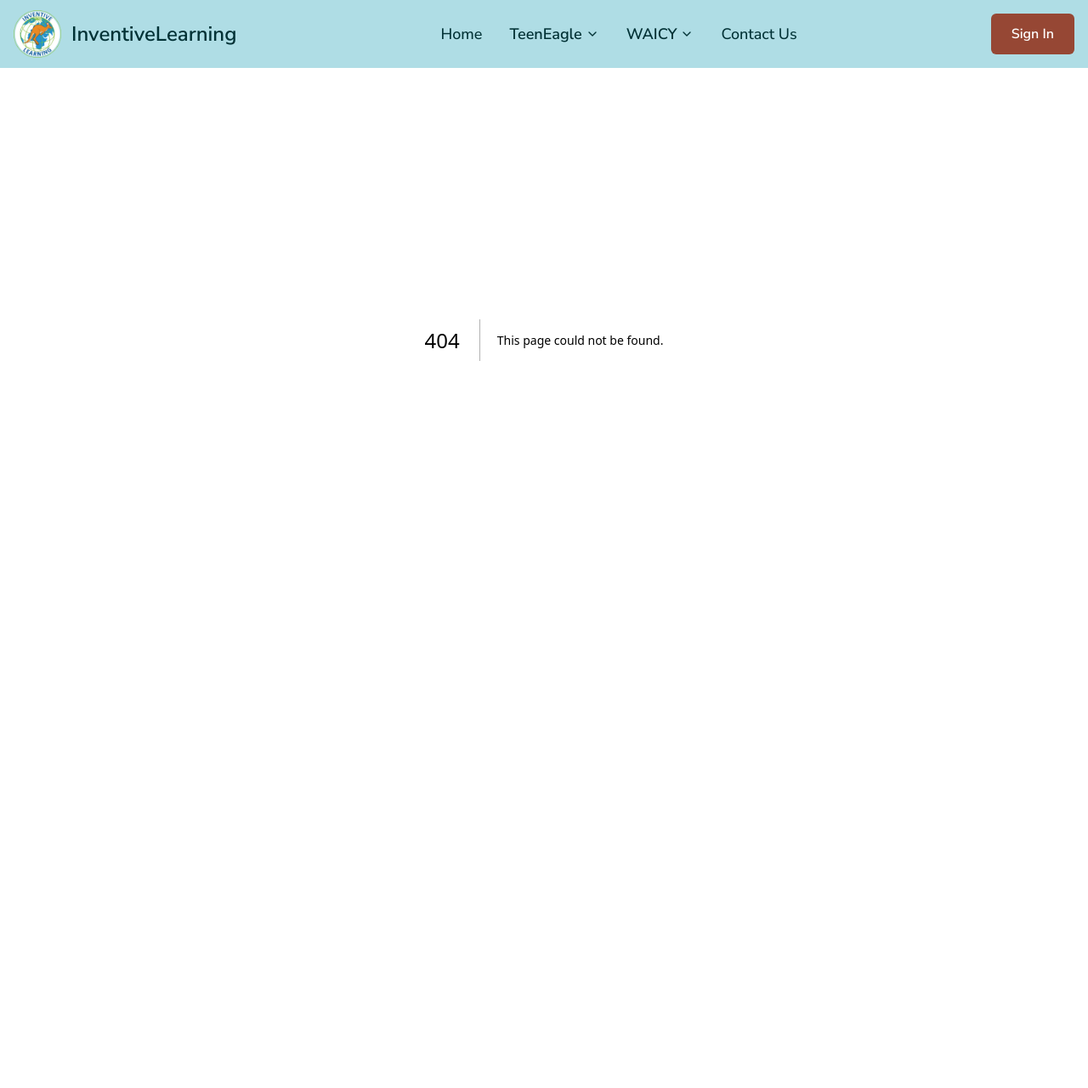
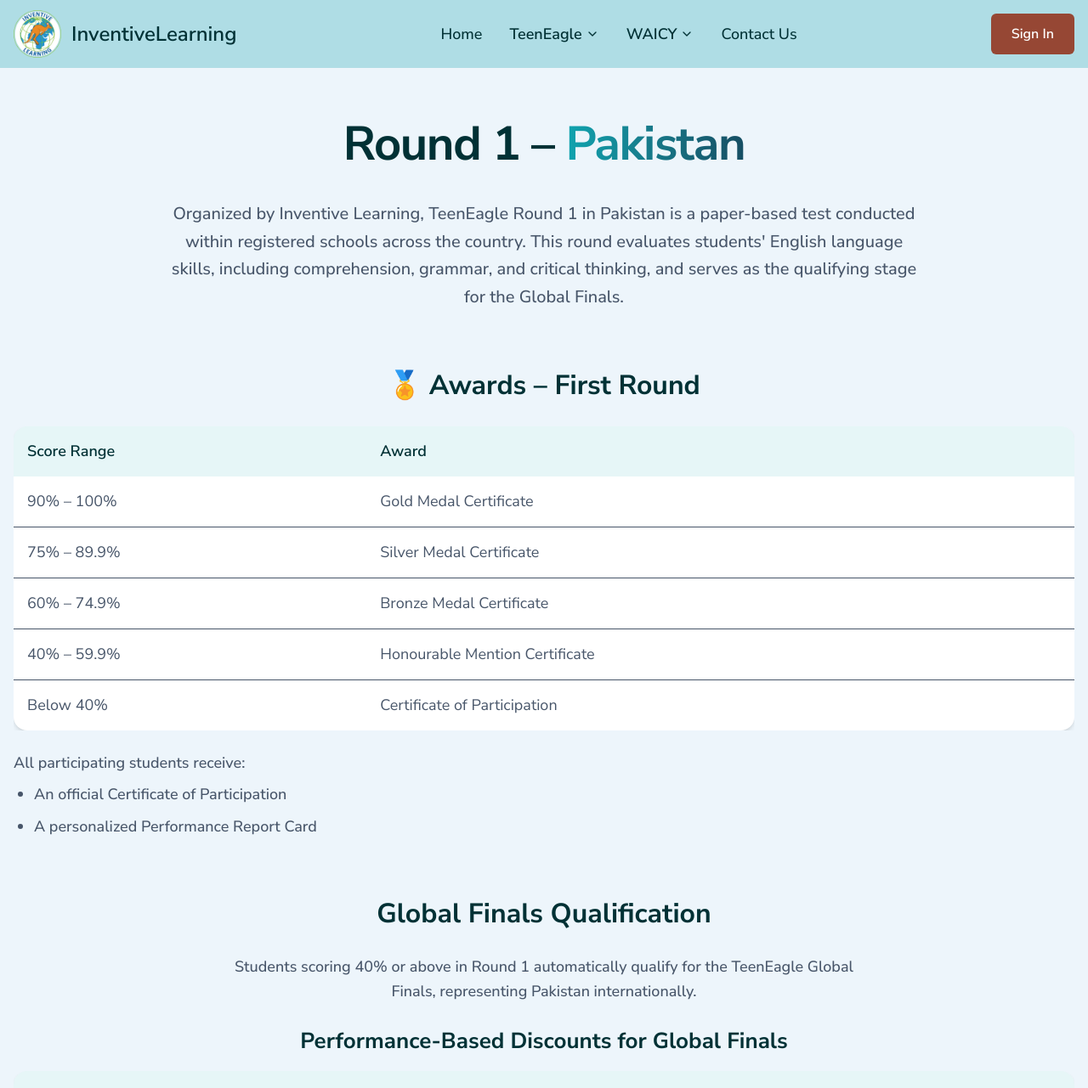
Before and after one commit to kainatkiranrashid2/inventivelearningwebsite, a Next.js app: page /teeneagle/registration in a window 1280 px wide. Before the commit this address had no page. Shown: the top 1281 px of the page at 85% size. Before the commit the page ends 800 px from the top, so only its background shows below. Built offline with nearby package versions, Linux system fonts and the light colour scheme.

Commit message:
`Added new link to Header component`

```diff
--- a/app/components/Header.tsx
+++ b/app/components/Header.tsx
@@ -20,6 +20,7 @@
         { name: "Home", href: "/teeneagle" },
         { name: "Contest Categories", href: "/teeneagle/categories" },
         { name: "Resources & Workshops", href: "/teeneagle/resources" },
+        { name: "Registration", href: "/teeneagle/registration" },
       ],
     },
     {
--- /dev/null
+++ b/app/teeneagle/registration/components/Header.tsx
@@ -0,0 +1,220 @@
+import React from "react";
+
+const Header = () => {
+  return (
+    <section className="relative bg-[#edf5fbf8] py-20 lg:py-32 overflow-hidden">
+      <div className="container mx-auto px-6 relative z-10">
+        {/* Section Heading */}
+        <div className="text-center mb-12 lg:mb-16">
+          <h2 className="text-[40px] sm:text-[48px] md:text-[56px] font-bold text-[#003135] mb-6 tracking-tight">
+            Round 1 –{" "}
+            <span className="bg-gradient-to-r from-[#0FA4AF] to-[#164e63] bg-clip-text text-transparent">
+              Pakistan
+            </span>
+          </h2>
+          <p className="text-[18px] md:text-[20px] text-[#475569] max-w-4xl mx-auto font-medium leading-relaxed">
+            Organized by Inventive Learning, TeenEagle Round 1 in Pakistan is a
+            paper-based test conducted within registered schools across the
+            country. This round evaluates students&apos; English language
+            skills, including comprehension, grammar, and critical thinking, and
+            serves as the qualifying stage for the Global Finals.
+          </p>
+        </div>
+
+        {/* Awards */}
+        <div className="mb-16">
+          <h3 className="text-[28px] md:text-[32px] font-bold text-[#003135] mb-6 text-center">
+            🏅 Awards – First Round
+          </h3>
+          <div className="overflow-x-auto">
+            <table className="w-full text-left border-collapse bg-white rounded-2xl shadow-md overflow-hidden">
+              <thead className="bg-[#0FA4AF]/10">
+                <tr>
+                  <th className="p-4 text-[18px] font-semibold text-[#003135]">
+                    Score Range
+                  </th>
+                  <th className="p-4 text-[18px] font-semibold text-[#003135]">
+                    Award
+                  </th>
+                </tr>
+              </thead>
+              <tbody className="text-[#475569] text-[16px] md:text-[18px]">
+                <tr className="border-b">
+                  <td className="p-4">90% – 100%</td>
+                  <td className="p-4">Gold Medal Certificate</td>
+                </tr>
+                <tr className="border-b">
+                  <td className="p-4">75% – 89.9%</td>
+                  <td className="p-4">Silver Medal Certificate</td>
+                </tr>
+                <tr className="border-b">
+                  <td className="p-4">60% – 74.9%</td>
+                  <td className="p-4">Bronze Medal Certificate</td>
+                </tr>
+                <tr className="border-b">
+                  <td className="p-4">40% – 59.9%</td>
+                  <td className="p-4">Honourable Mention Certificate</td>
+                </tr>
+                <tr>
+                  <td className="p-4">Below 40%</td>
+                  <td className="p-4">Certificate of Participation</td>
+                </tr>
+              </tbody>
+            </table>
+          </div>
+          <div className="mt-6 text-[16px] md:text-[18px] text-[#475569] font-medium leading-relaxed">
+            <p>All participating students receive:</p>
+            <ul className="list-disc pl-6 mt-2 space-y-2">
+              <li>An official Certificate of Participation</li>
+              <li>A personalized Performance Report Card</li>
+            </ul>
+          </div>
+        </div>
+
+        {/* Global Finals Qualification */}
+        <div className="mb-16">
+          <h3 className="text-[28px] md:text-[32px] font-bold text-[#003135] mb-6 text-center">
+            Global Finals Qualification
+          </h3>
+          <p className="text-[16px] md:text-[18px] text-[#475569] leading-relaxed font-medium mb-6 max-w-3xl mx-auto text-center">
+            Students scoring 40% or above in Round 1 automatically qualify for
+            the TeenEagle Global Finals, representing Pakistan internationally.
+          </p>
+
+          <h4 className="text-[22px] md:text-[26px] font-bold text-[#003135] mb-4 text-center">
+            Performance-Based Discounts for Global Finals
+          </h4>
+          <div className="overflow-x-auto">
+            <table className="w-full text-left border-collapse bg-white rounded-2xl shadow-md overflow-hidden">
+              <thead className="bg-[#0FA4AF]/10">
+                <tr>
+                  <th className="p-4 text-[18px] font-semibold text-[#003135]">
+                    Position
+                  </th>
+                  <th className="p-4 text-[18px] font-semibold text-[#003135]">
+                    Discount
+                  </th>
+                </tr>
+              </thead>
+              <tbody className="text-[#475569] text-[16px] md:text-[18px]">
+                <tr className="border-b">
+                  <td className="p-4">1st Place</td>
+                  <td className="p-4">100%</td>
+                </tr>
+                <tr className="border-b">
+                  <td className="p-4">2nd Place</td>
+                  <td className="p-4">50%</td>
+                </tr>
+                <tr className="border-b">
+                  <td className="p-4">3rd Place</td>
+                  <td className="p-4">40%</td>
+                </tr>
+                <tr className="border-b">
+                  <td className="p-4">4th Place</td>
+                  <td className="p-4">30%</td>
+                </tr>
+                <tr className="border-b">
+                  <td className="p-4">5th Place</td>
+                  <td className="p-4">20%</td>
+                </tr>
+                <tr>
+                  <td className="p-4">Gold Medalists</td>
+                  <td className="p-4">Additional 10% discount</td>
+                </tr>
+              </tbody>
+            </table>
+          </div>
+          <p className="text-[15px] md:text-[17px] text-[#64748b] italic mt-4 text-center">
+            Note: These discounts apply only to students who qualify for the
+            Global Finals through Round 1 in Pakistan.
+          </p>
+        </div>
+
+        {/* Academic Discounts */}
+        <div className="mb-16">
+          <h3 className="text-[28px] md:text-[32px] font-bold text-[#003135] mb-6 text-center">
+            Academic Discounts & Long-Term Opportunities
+          </h3>
+          <ul className="list-disc pl-6 text-[16px] md:text-[18px] text-[#475569] leading-relaxed font-medium space-y-3 max-w-3xl mx-auto">
+            <li>
+              📘 10% tuition discount for select UK summer schools and
+              universities
+            </li>
+            <li>
+              🏫 25% scholarship at Brooke House College, UK (for Grades 7–13)
+            </li>
+          </ul>
+          <p className="text-[16px] md:text-[18px] text-[#475569] mt-4 max-w-3xl mx-auto text-center">
+            These incentives align TeenEagle with students’ future academic
+            pathways and open doors for study abroad experiences.
+          </p>
+        </div>
+
+        {/* Countries Participating */}
+        <div>
+          <h3 className="text-[28px] md:text-[32px] font-bold text-[#003135] mb-6 text-center">
+            Countries Participating in TeenEagle
+          </h3>
+          <div className="overflow-x-auto">
+            <table className="w-full text-left border-collapse bg-white rounded-2xl shadow-md overflow-hidden">
+              <thead className="bg-[#0FA4AF]/10">
+                <tr>
+                  <th className="p-4 text-[18px] font-semibold text-[#003135]">
+                    Region
+                  </th>
+                  <th className="p-4 text-[18px] font-semibold text-[#003135]">
+                    Countries
+                  </th>
+                </tr>
+              </thead>
+              <tbody className="text-[#475569] text-[16px] md:text-[18px]">
+                <tr className="border-b">
+                  <td className="p-4">Europe</td>
+                  <td className="p-4">
+                    United Kingdom, Romania, Italy, Turkey, Greece, Poland,
+                    Albania
+                  </td>
+                </tr>
+                <tr className="border-b">
+                  <td className="p-4">Asia</td>
+                  <td className="p-4">
+                    Pakistan, India, China, Thailand, Kazakhstan, Indonesia,
+                    Philippines
+                  </td>
+                </tr>
+                <tr className="border-b">
+                  <td className="p-4">Middle East</td>
+                  <td className="p-4">
+                    United Arab Emirates (UAE), Saudi Arabia, Egypt, Jordan
+                  </td>
+                </tr>
+                <tr className="border-b">
+                  <td className="p-4">Africa</td>
+                  <td className="p-4">
+                    Nigeria, Kenya, Ghana, South Africa, Zimbabwe
+                  </td>
+                </tr>
+                <tr className="border-b">
+                  <td className="p-4">Americas</td>
+                  <td className="p-4">
+                    United States, Brazil, Canada, Argentina
+                  </td>
+                </tr>
+                <tr>
+                  <td className="p-4">Central Asia</td>
+                  <td className="p-4">Azerbaijan, Uzbekistan, Kyrgyzstan</td>
+                </tr>
+              </tbody>
+            </table>
+          </div>
+          <p className="text-[16px] md:text-[18px] text-[#475569] mt-6 max-w-4xl mx-auto text-center">
+            TeenEagle continues to grow, promoting international friendship and
+            academic excellence through English language learning.
+          </p>
+        </div>
+      </div>
+    </section>
+  );
+};
+
+export default Header;
--- /dev/null
+++ b/app/teeneagle/registration/page.tsx
@@ -0,0 +1,12 @@
+import React from "react";
+import Header from "./components/Header";
+
+const page = () => {
+  return (
+    <>
+      <Header />
+    </>
+  );
+};
+
+export default page;
```
